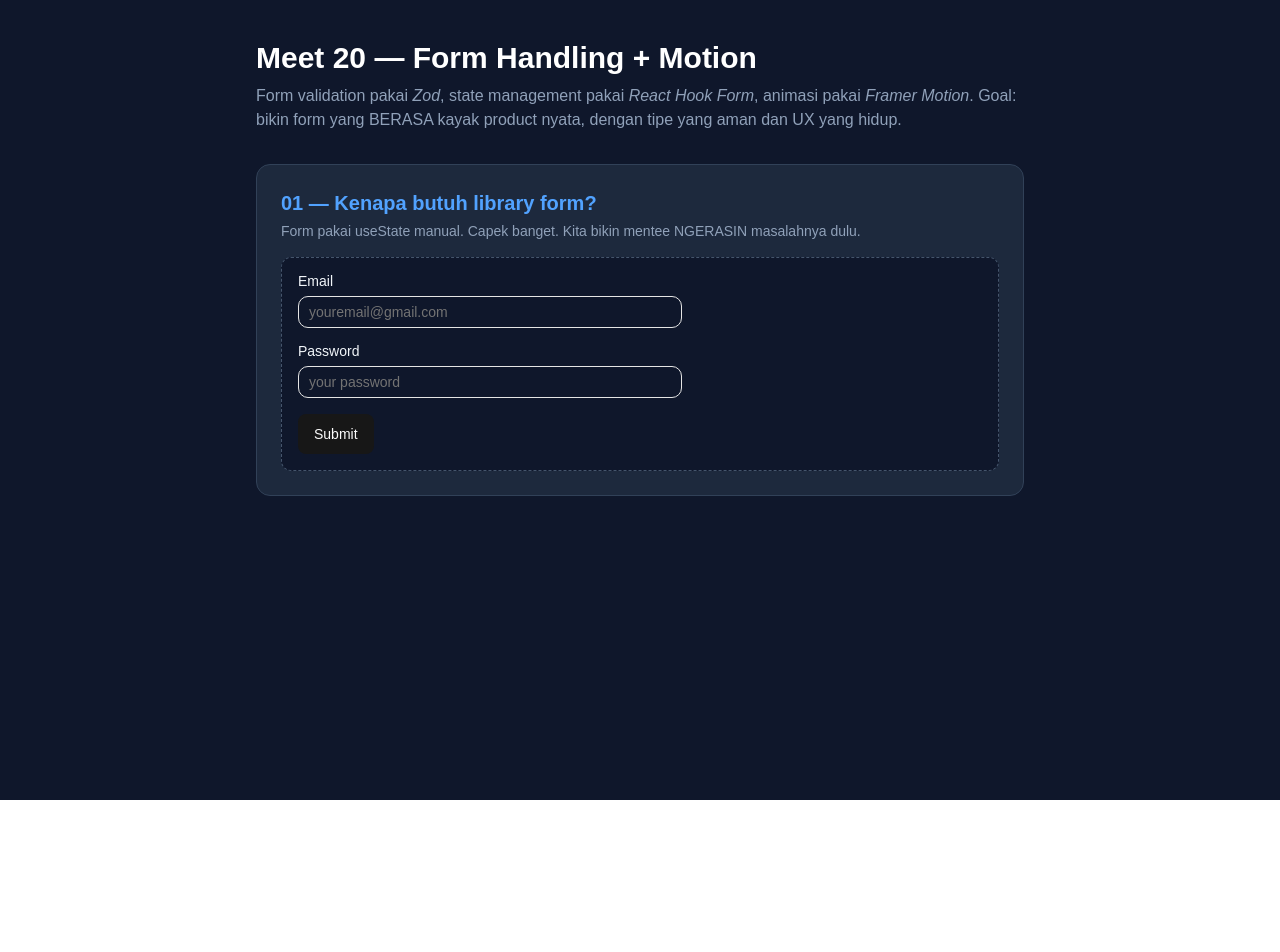
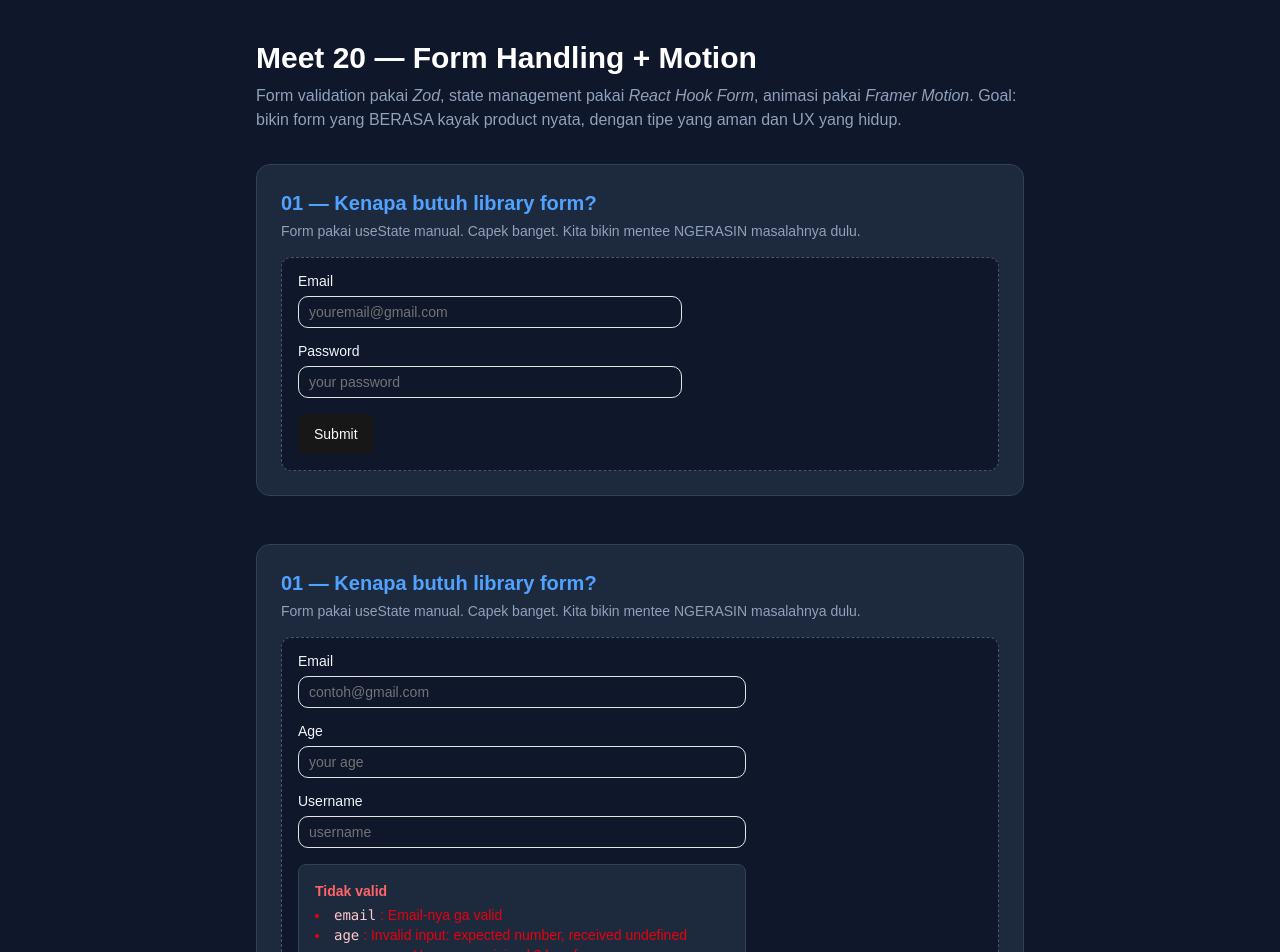
Before and after one commit to WPH-Bootcamp/bnewyork-practice-20, a React (Vite) app: page / in a window 1280 px wide. Shown: the top 952 px of the page. Before the commit the page ends 800 px from the top, so only its background shows below. Built offline with nearby package versions, Linux system fonts and the light colour scheme.

Commit message:
zod validation

```diff
--- a/package.json
+++ b/package.json
@@ -20,10 +20,12 @@
     "radix-ui": "^1.4.3",
     "react": "^19.2.5",
     "react-dom": "^19.2.5",
+    "react-hook-form": "^7.75.0",
     "shadcn": "^4.7.0",
     "tailwind-merge": "^3.5.0",
     "tailwindcss": "^4.2.4",
-    "tw-animate-css": "^1.4.0"
+    "tw-animate-css": "^1.4.0",
+    "zod": "^4.4.3"
   },
   "devDependencies": {
     "@eslint/js": "^10.0.1",
--- /dev/null
+++ b/src/02-ZodBasic.tsx
@@ -0,0 +1,95 @@
+import { useState } from "react";
+import { z } from "zod";
+import { Input } from "./components/ui/input";
+import { Label } from "./components/ui/label";
+
+const userSchema = z.object({
+  email: z.string().email("Email-nya ga valid"),
+  age: z
+    .number({ invalid_type_error: "Age harus angka" })
+    .min(17, "Minimal 17 tahun"),
+  username: z
+    .string()
+    .min(3, "Username minimal 3 huruf")
+    .max(10, "melebihi karakter"),
+});
+
+type User = z.infer<typeof userSchema>;
+
+export default function ZodBasic() {
+  const [email, setEmail] = useState("");
+  const [age, setAge] = useState("");
+  const [username, setUsername] = useState("");
+
+  const result = userSchema.safeParse({
+    email,
+    age: age === "" ? undefined : Number(age),
+    username,
+  });
+
+  return (
+    <div className="space-y-4 max-w-md">
+      {/* email */}
+      <div className="space-y-2">
+        <Label htmlFor="zod-email">Email</Label>
+        <Input
+          id="zod-email"
+          type="email"
+          placeholder="contoh@gmail.com"
+          value={email}
+          onChange={(e) => setEmail(e.target.value)}
+        />
+      </div>
+
+      {/* age */}
+
+      <div className="space-y-2">
+        <Label htmlFor="zod-age">Age</Label>
+        <Input
+          id="zod-age"
+          type="number"
+          placeholder="your age"
+          value={age}
+          onChange={(e) => setAge(e.target.value)}
+        />
+      </div>
+
+      {/* username */}
+      <div className="space-y-2">
+        <Label htmlFor="zod-username">Username</Label>
+        <Input
+          id="zod-username"
+          placeholder="username"
+          value={username}
+          onChange={(e) => setUsername(e.target.value)}
+        />
+      </div>
+
+      <div className="rounded-md border border-slate-700 bg-slate-800 p-4 text-sm">
+        {result.success ? (
+          <div className="space-y-1">
+            <p className="text-green-400 font-semibold">Valid</p>
+            <pre className="text-slate-300">
+              {JSON.stringify(result.data satisfies User, null, 2)}
+            </pre>
+          </div>
+        ) : (
+          <div className="space-y-1">
+            <p className="text-red-400 font-semibold">Tidak valid</p>
+
+            <ul className="list-disc list-inside text-red-600">
+              {result.error.issues.map((issue, idx) => (
+                <li key={idx}>
+                  <span className="text-red-200 font-mono">
+                    {issue.path.join(".") || "root"}
+                  </span>{" "}
+                  : {issue.message}
+                </li>
+              ))}
+            </ul>
+          </div>
+        )}
+      </div>
+    </div>
+  );
+}
--- a/src/App.tsx
+++ b/src/App.tsx
@@ -1,4 +1,5 @@
 import WhyForms from "./01-WhyForms";
+import ZodBasic from "./02-ZodBasic";
 
 type LessonProps = {
   title: string;
@@ -37,6 +38,13 @@ function App() {
         >
           <WhyForms />
         </Lesson>
+
+        <Lesson
+          title="01 — Kenapa butuh library form?"
+          desc="Form pakai useState manual. Capek banget. Kita bikin mentee NGERASIN masalahnya dulu."
+        >
+          <ZodBasic />
+        </Lesson>
       </div>
     </div>
   );
```
Also changed, not shown: 1 other file (tests, documents, lock files or other folders).
